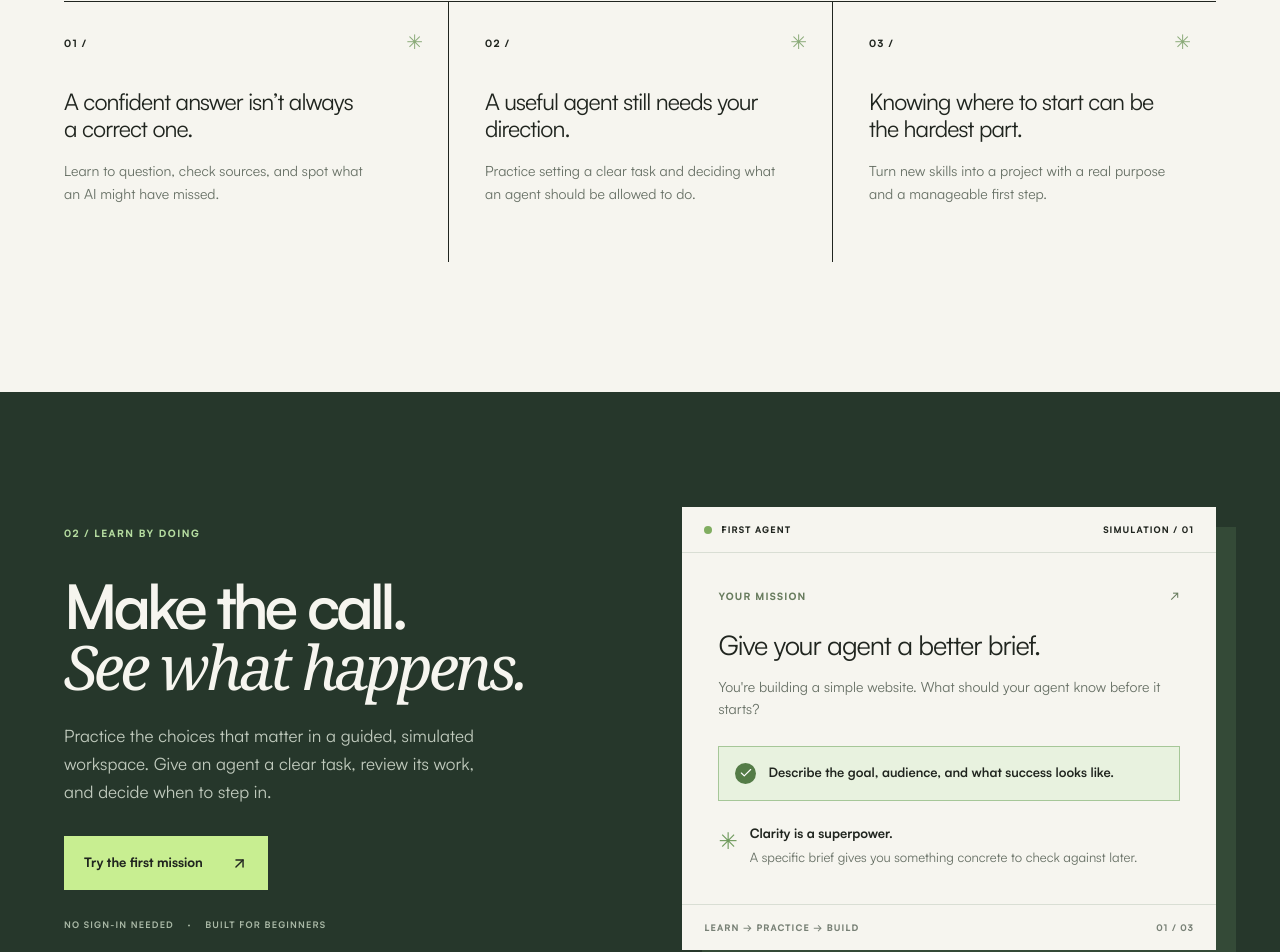
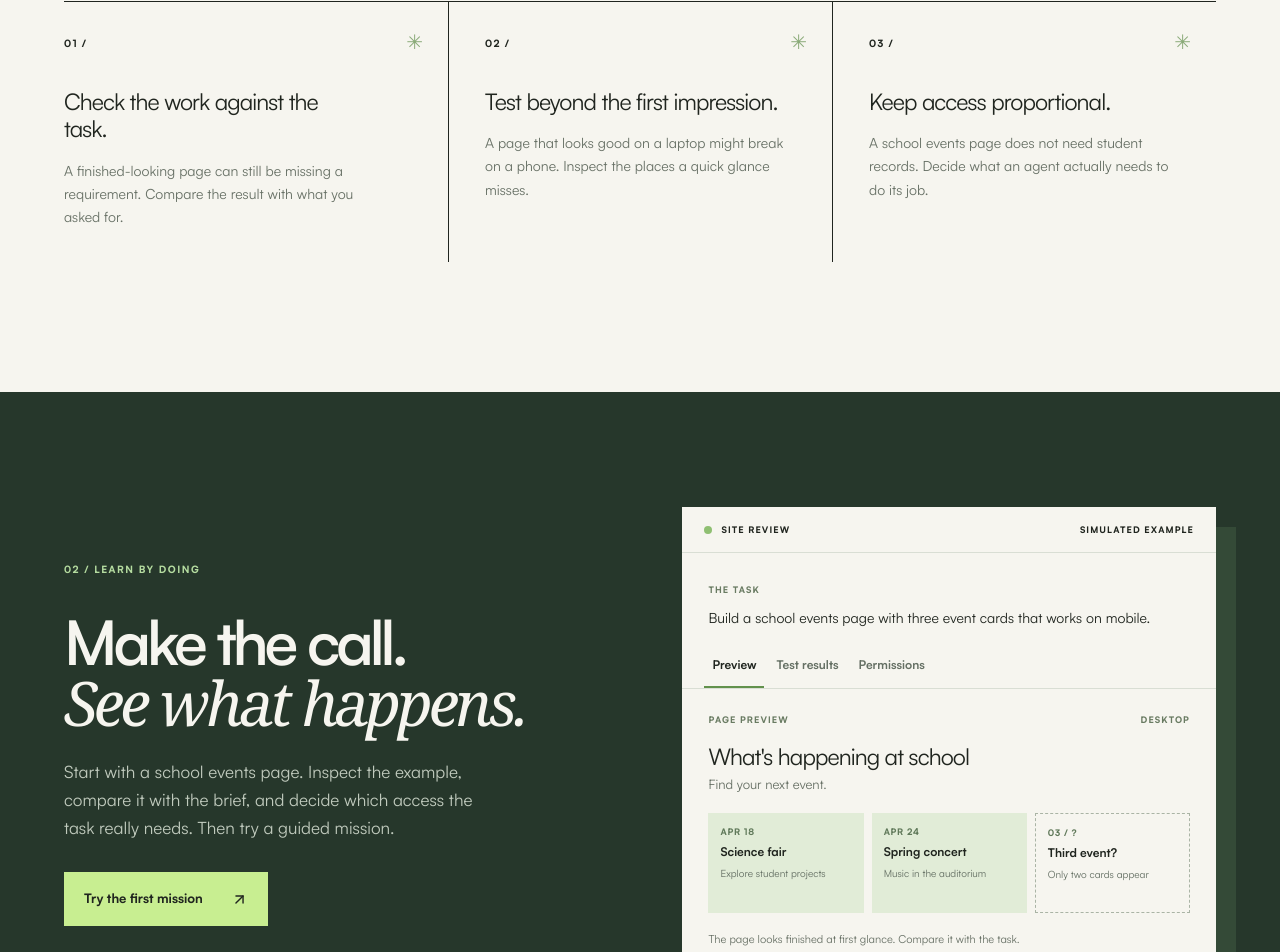
Before and after one commit to iecclodd/upbranch, a Next.js app: page / in a window 1280 px wide. Shown: the part 1306-2258 px from the top of the page. Built offline with nearby package versions, Linux system fonts and the light colour scheme.

Commit message:
Make AI supervision tangible on homepage

```diff
--- a/app/page.tsx
+++ b/app/page.tsx
@@ -1,22 +1,23 @@
 import Link from "next/link";
-import { ArrowDownRight, ArrowRight, ArrowUpRight, Check, Sparkles } from "lucide-react";
+import { ArrowDownRight, ArrowRight, ArrowUpRight, Sparkles } from "lucide-react";
+import { SupervisionPreview } from "@/components/upbranch/marketing/supervision-preview";
 import { AsciiGarden } from "@/components/upbranch/marketing/ascii-garden";
 import { SiteShell } from "@/components/upbranch/ui/site-shell";
 
 const problems = [
-  ["01", "A confident answer isn’t always a correct one.", "Learn to question, check sources, and spot what an AI might have missed."],
-  ["02", "A useful agent still needs your direction.", "Practice setting a clear task and deciding what an agent should be allowed to do."],
-  ["03", "Knowing where to start can be the hardest part.", "Turn new skills into a project with a real purpose and a manageable first step."],
+  ["01", "Check the work against the task.", "A finished-looking page can still be missing a requirement. Compare the result with what you asked for."],
+  ["02", "Test beyond the first impression.", "A page that looks good on a laptop might break on a phone. Inspect the places a quick glance misses."],
+  ["03", "Keep access proportional.", "A school events page does not need student records. Decide what an agent actually needs to do its job."],
 ];
 
 export default function Home() {
   return <SiteShell><main id="main-content" tabIndex={-1}>
-    <section className="ub-hero ub-wrap"><div className="ub-hero-copy"><div className="ub-eyebrow"><span className="ub-status-dot" /> A LITTLE MORE HUMAN IN THE LOOP</div><h1>AI is moving fast.<br /><em>Learn to work</em><br />with it<span className="ub-period">.</span></h1><p>Practice with AI agents, learn to verify results, and discover projects worth building.</p><div className="ub-actions"><Link className="ub-button ub-button-dark" href="/learn/first-agent">Try your first mission <ArrowUpRight size={17} /></Link><Link className="ub-text-link" href="/discover">Explore projects <ArrowRight size={17} /></Link></div><div className="ub-hero-note"><span className="ub-note-icon">✳</span><span>For curious minds and future builders.<br /><strong>Start wherever you are.</strong></span></div></div>
+    <section className="ub-hero ub-wrap"><div className="ub-hero-copy"><div className="ub-eyebrow"><span className="ub-status-dot" /> A LITTLE MORE HUMAN IN THE LOOP</div><h1>It looks right.<br /><em>Can you trust it?</em></h1><p>AI can build a website in moments. It still takes your judgment to spot what it missed, test what it made, and decide what it can access.</p><div className="ub-actions"><Link className="ub-button ub-button-dark" href="/learn/first-agent">Try your first mission <ArrowUpRight size={17} /></Link><Link className="ub-text-link" href="/discover">Explore projects <ArrowRight size={17} /></Link></div><div className="ub-hero-note"><span className="ub-note-icon">✳</span><span>For curious minds and future builders.<br /><strong>Start wherever you are.</strong></span></div></div>
       <div className="ub-visual" aria-label="Illustration of ideas branching into learning, practice, and building"><div className="ub-visual-top"><span>THE UPBRANCH APPROACH</span><span>FIG. 01 / GROWTH</span></div><AsciiGarden /><div className="ub-orbit ub-orbit-one"/><div className="ub-orbit ub-orbit-two"/><div className="ub-orbit ub-orbit-three"/><svg className="ub-tree" viewBox="0 0 400 420" fill="none" aria-hidden="true"><path d="M200 363V247M200 288C200 219 147 231 147 170M200 253C200 194 263 214 263 151M147 198C147 161 112 160 112 126M263 185C263 147 298 142 298 106" stroke="currentColor" strokeWidth="2"/><path d="M200 247C200 201 185 187 179 165" stroke="currentColor" strokeWidth="2"/><circle cx="112" cy="119" r="17" fill="#c8ee91"/><circle cx="147" cy="163" r="25" fill="#86b36e"/><circle cx="179" cy="154" r="14" fill="#e2f4b6"/><circle cx="263" cy="144" r="27" fill="#c8ee91"/><circle cx="298" cy="98" r="18" fill="#83aa73"/><circle cx="200" cy="245" r="7" fill="#f6f5ef" stroke="currentColor" strokeWidth="2"/><path d="M170 363H230" stroke="currentColor" strokeWidth="2"/></svg><div className="ub-visual-tag ub-tag-one"><Sparkles size={14}/> STAY CURIOUS</div><div className="ub-visual-tag ub-tag-two">↗ &nbsp; GROW YOUR SKILLS</div><div className="ub-visual-bottom"><span>GOOD JUDGMENT GROWS HERE</span><span>✳</span></div></div>
     </section>
     <div className="ub-marquee"><div className="ub-wrap"><span>UNDERSTAND THE TOOLS</span><span>✳</span><span>ASK BETTER QUESTIONS</span><span>✳</span><span>BUILD WITH PURPOSE</span><span>✳</span><span>KEEP THE HUMAN IN IT</span></div></div>
-    <section className="ub-section ub-wrap"><div className="ub-section-intro"><div className="ub-eyebrow">01 / THE WHY</div><div><h2>More than knowing<br />how to <em>ask.</em></h2><p>AI can help you do remarkable things. But getting useful results takes more than a prompt. It takes curiosity, context, and a little healthy skepticism.</p></div><ArrowDownRight className="ub-intro-arrow" size={38} strokeWidth={1}/></div><div className="ub-problem-grid">{problems.map(([n,title,body]) => <article className="ub-problem" key={n}><span className="ub-number">{n} /</span><h3>{title}</h3><p>{body}</p><span className="ub-problem-star">✳</span></article>)}</div></section>
-    <section className="ub-practice"><div className="ub-wrap ub-practice-grid"><div className="ub-practice-copy"><div className="ub-eyebrow">02 / LEARN BY DOING</div><h2>Make the call.<br /><em>See what happens.</em></h2><p>Practice the choices that matter in a guided, simulated workspace. Give an agent a clear task, review its work, and decide when to step in.</p><Link className="ub-button ub-button-lime" href="/learn/first-agent">Try the first mission <ArrowUpRight size={17}/></Link><div className="ub-practice-note">NO SIGN-IN NEEDED <span>·</span> BUILT FOR BEGINNERS</div></div><div className="ub-workspace"><div className="ub-workspace-head"><div><span className="ub-mini-dot"/><span>FIRST AGENT</span></div><span>SIMULATION / 01</span></div><div className="ub-workspace-body"><div className="ub-workspace-label">YOUR MISSION <span>↗</span></div><h3>Give your agent a better brief.</h3><p>You&apos;re building a simple website. What should your agent know before it starts?</p><div className="ub-choice"><span className="ub-choice-check"><Check size={14}/></span><span>Describe the goal, audience, and what success looks like.</span></div><div className="ub-workspace-feedback"><span>✳</span><div><strong>Clarity is a superpower.</strong><p>A specific brief gives you something concrete to check against later.</p></div></div></div><div className="ub-workspace-foot"><span>LEARN → PRACTICE → BUILD</span><span>01 / 03</span></div></div></div></section>
+    <section className="ub-section ub-wrap"><div className="ub-section-intro"><div className="ub-eyebrow">01 / THE WHY</div><div><h2>More than knowing<br />how to <em>ask.</em></h2><p>AI can put powerful tools in your hands quickly. Learning to supervise their work means checking the result, testing the edges, and setting sensible limits.</p></div><ArrowDownRight className="ub-intro-arrow" size={38} strokeWidth={1}/></div><div className="ub-problem-grid">{problems.map(([n,title,body]) => <article className="ub-problem" key={n}><span className="ub-number">{n} /</span><h3>{title}</h3><p>{body}</p><span className="ub-problem-star">✳</span></article>)}</div></section>
+    <section className="ub-practice"><div className="ub-wrap ub-practice-grid"><div className="ub-practice-copy"><div className="ub-eyebrow">02 / LEARN BY DOING</div><h2>Make the call.<br /><em>See what happens.</em></h2><p>Start with a school events page. Inspect the example, compare it with the brief, and decide which access the task really needs. Then try a guided mission.</p><Link className="ub-button ub-button-lime" href="/learn/first-agent">Try the first mission <ArrowUpRight size={17}/></Link><div className="ub-practice-note">NO SIGN-IN NEEDED <span>·</span> BUILT FOR BEGINNERS</div></div><SupervisionPreview /></div></section>
     <section className="ub-section ub-wrap"><div className="ub-section-intro ub-path-intro"><div className="ub-eyebrow">03 / YOUR NEXT STEP</div><div><h2>Follow your <em>curiosity.</em></h2><p>Start with the foundations, explore how agents work, or find a problem you care about. There&apos;s room to make your own path.</p></div><Link className="ub-circle-link" href="/paths" aria-label="Explore learning paths"><ArrowUpRight size={23}/></Link></div><div className="ub-path-grid"><Link className="ub-path-card ub-path-light" href="/learn"><span>01 / UNDERSTAND</span><div className="ub-path-symbol">✳</div><h3>Learn the essentials.</h3><p>Build a practical foundation for thinking and working with AI.</p><span className="ub-card-link">Explore lessons <ArrowUpRight size={16}/></span></Link><Link className="ub-path-card ub-path-green" href="/paths"><span>02 / PRACTICE</span><div className="ub-path-symbol">⌘</div><h3>Find your path.</h3><p>Grow your skills through guided learning and thoughtful decisions.</p><span className="ub-card-link">Explore paths <ArrowUpRight size={16}/></span></Link><Link className="ub-path-card ub-path-dark" href="/discover"><span>03 / BUILD</span><div className="ub-path-symbol">↗</div><h3>Make something matter.</h3><p>Find an educational project idea and turn curiosity into action.</p><span className="ub-card-link">Discover projects <ArrowUpRight size={16}/></span></Link></div></section>
     <section className="ub-projects ub-wrap"><div className="ub-projects-heading"><div><div className="ub-eyebrow">04 / IDEAS INTO ACTION</div><h2>Find a problem <em>worth exploring.</em></h2><p>These are educational project ideas, each with a starting point and resources to help you build thoughtfully.</p></div><Link className="ub-text-link" href="/discover">All project ideas <ArrowRight size={17}/></Link></div><div className="ub-project-grid"><Link href="/discover/air-quality-explainer" className="ub-project-card"><span>ENVIRONMENT / DATA</span><h3>Make air quality easier to understand.</h3><p>Explore public data and explain what it means for a community.</p><span className="ub-project-arrow" aria-hidden="true">↗</span></Link><Link href="/discover/paper-research-explorer" className="ub-project-card"><span>RESEARCH / LITERACY</span><h3>Make research more approachable.</h3><p>Build a paper explainer and practice tracing claims to sources.</p><span className="ub-project-arrow" aria-hidden="true">↗</span></Link><Link href="/discover/accessible-event-planner" className="ub-project-card"><span>ACCESSIBILITY / COMMUNITY</span><h3>Make school events easier to navigate.</h3><p>Design an accessible event experience using fictional details.</p><span className="ub-project-arrow" aria-hidden="true">↗</span></Link></div></section>
     <section className="ub-radar ub-wrap"><div><div className="ub-eyebrow">05 / RESEARCH RADAR</div><h2>Stay curious. <em>Stay grounded.</em></h2><p>Explore a dated, curated edition of AI research and updates, with links to original sources and context for what they mean.</p></div><Link href="/radar" className="ub-button ub-button-dark">Explore the radar <ArrowUpRight size={17}/></Link></section>
--- /dev/null
+++ b/components/upbranch/marketing/supervision-preview.module.css
@@ -0,0 +1,30 @@
+.workspace { color: #20251f; background: #f6f5ef; box-shadow: 20px 20px 0 #344a37; }
+.head, .foot { display: flex; justify-content: space-between; align-items: center; gap: 12px; padding: 16px 22px; font-size: 9px; font-weight: 800; letter-spacing: .12em; }
+.head { border-bottom: 1px solid #d9ded4; }
+.head span:first-child { display: flex; gap: 9px; align-items: center; }
+.head i { display: block; width: 8px; height: 8px; background: #8fbf72; border-radius: 50%; }
+.brief { padding: 22px 26px 16px; }
+.brief span, .panelHeading { font-size: 9px; font-weight: 800; letter-spacing: .12em; color: #697b62; }
+.brief p { margin: 8px 0 0; font-size: 14px; line-height: 1.5; }
+.tabs { display: flex; gap: 4px; padding: 0 22px; border-bottom: 1px solid #d9ded4; }
+.tabs button { cursor: pointer; border: 0; border-bottom: 2px solid transparent; background: transparent; padding: 12px 8px; color: #657064; font: inherit; font-size: 12px; font-weight: 700; }
+.tabs button[aria-pressed="true"] { color: #20251f; border-bottom-color: #62914c; }
+.tabs button:focus-visible, .foot a:focus-visible { outline: 2px solid #527c3e; outline-offset: 2px; }
+.panel { padding: 24px 26px; min-height: 275px; }
+.panelHeading { display: flex; justify-content: space-between; gap: 10px; }
+.panel h3 { margin: 17px 0 5px; font-size: 23px; line-height: 1.15; letter-spacing: -.04em; }
+.panel > p { margin: 0; color: #687166; font-size: 13px; line-height: 1.5; }
+.cards { display: grid; grid-template-columns: repeat(3, 1fr); gap: 8px; margin: 18px 0; }
+.cards > div { display: flex; flex-direction: column; gap: 7px; min-width: 0; min-height: 100px; padding: 12px; background: #e1ecd7; }
+.cards span { font-size: 9px; font-weight: 800; letter-spacing: .08em; color: #60795a; }
+.cards strong { font-size: 12px; line-height: 1.2; }
+.cards small { color: #657064; font-size: 10px; line-height: 1.35; }
+.cards .missing { background: transparent; border: 1px dashed #aab4a5; }
+.finding { display: flex; gap: 12px; margin-top: 18px; }
+.finding b { display: grid; place-items: center; flex: 0 0 23px; height: 23px; border-radius: 50%; background: #dcebcf; font-size: 13px; }
+.finding strong { font-size: 13px; }
+.finding p { margin: 4px 0 0; color: #687166; font-size: 12px; line-height: 1.45; }
+.panel .hint { margin-top: 17px; font-size: 11px; }
+.foot { border-top: 1px solid #d9ded4; color: #788176; }
+.foot a { display: inline-flex; align-items: center; gap: 5px; color: #253a28; text-decoration: none; letter-spacing: 0; font-size: 12px; }
+@media (max-width: 480px) { .workspace { box-shadow: 10px 10px 0 #344a37; } .head, .foot { padding-inline: 16px; } .brief, .panel { padding-inline: 18px; } .tabs { padding-inline: 12px; } .tabs button { font-size: 11px; } .cards { gap: 5px; } .cards > div { padding: 8px; } }
--- /dev/null
+++ b/components/upbranch/marketing/supervision-preview.tsx
@@ -0,0 +1,27 @@
+"use client";
+
+import { useState } from "react";
+import Link from "next/link";
+import { ArrowUpRight } from "lucide-react";
+import styles from "./supervision-preview.module.css";
+
+const views = ["Preview", "Test results", "Permissions"] as const;
+type View = (typeof views)[number];
+
+export function SupervisionPreview() {
+  const [view, setView] = useState<View>("Preview");
+
+  return <div className={styles.workspace}>
+    <div className={styles.head}><span><i /> SITE REVIEW</span><span>SIMULATED EXAMPLE</span></div>
+    <div className={styles.brief}><span>THE TASK</span><p>Build a school events page with three event cards that works on mobile.</p></div>
+    <div className={styles.tabs} aria-label="Inspection views">
+      {views.map((item) => <button key={item} type="button" aria-pressed={view === item} onClick={() => setView(item)}>{item}</button>)}
+    </div>
+    <div className={styles.panel} aria-live="polite">
+      {view === "Preview" && <><div className={styles.panelHeading}><span>PAGE PREVIEW</span><span>DESKTOP</span></div><h3>What&apos;s happening at school</h3><p>Find your next event.</p><div className={styles.cards}><div><span>APR 18</span><strong>Science fair</strong><small>Explore student projects</small></div><div><span>APR 24</span><strong>Spring concert</strong><small>Music in the auditorium</small></div><div className={styles.missing}><span>03 / ?</span><strong>Third event?</strong><small>Only two cards appear</small></div></div><p className={styles.hint}>The page looks finished at first glance. Compare it with the task.</p></>}
+      {view === "Test results" && <><div className={styles.panelHeading}><span>PREWRITTEN CHECKS</span><span>2 ISSUES</span></div><h3>Look beyond the first view.</h3><div className={styles.finding}><b>!</b><div><strong>One event card is missing</strong><p>The brief asked for three; the preview contains two.</p></div></div><div className={styles.finding}><b>!</b><div><strong>Mobile layout overflows</strong><p>In this example, the event cards extend beyond the screen on a narrow viewport.</p></div></div><p className={styles.hint}>These are fixed example results, not live tests.</p></>}
+      {view === "Permissions" && <><div className={styles.panelHeading}><span>REQUESTED ACCESS</span><span>REVIEW REQUIRED</span></div><h3>Does the task need this?</h3><div className={styles.finding}><b>?</b><div><strong>Read student records</strong><p>This access is unnecessary for a page made from public event details. Decline it and keep the task scoped.</p></div></div><p className={styles.hint}>This is a fictional permission request; no data is accessed.</p></>}
+    </div>
+    <div className={styles.foot}><span>NOTICE · CHECK · DECIDE</span><Link href="/learn/first-agent">Try the mission <ArrowUpRight size={14} /></Link></div>
+  </div>;
+}
```
